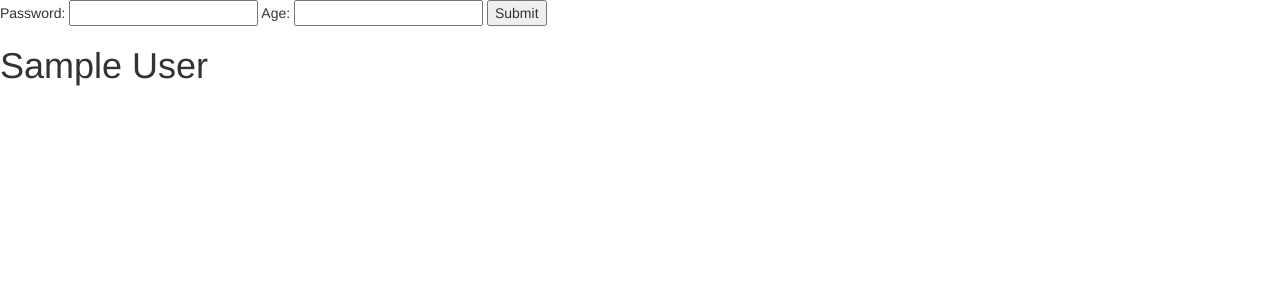
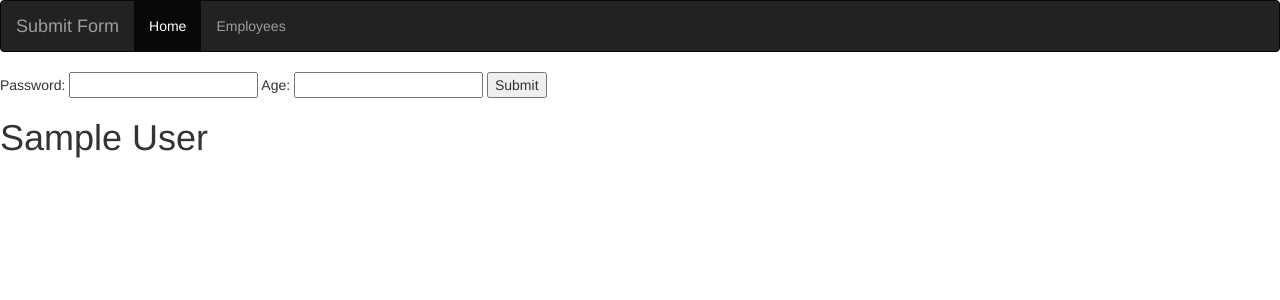
Before and after one commit to courtneyfay/flask-sample-project, a Flask app: page / in a window 1280 px wide. Shown: the top 300 px of the page. Run offline with Flask 2, Linux system fonts and the light colour scheme; the visitor is signed in with stand-in values (Sample User, id 1); parts of the project's set-up code (start-up, migrations or seed data) failed here and were passed over; some libraries are stand-ins or nearby versions.

Commit message:
adds a navbar to the app

```diff
--- /dev/null
+++ b/templates/_navbar.html
@@ -0,0 +1,11 @@
+<nav class="navbar navbar-inverse">
+  <div class="container-fluid">
+    <div class="navbar-header">
+      <a class="navbar-brand" href="#">Submit Form</a>
+    </div>
+    <ul class="nav navbar-nav">
+      <li class="active"><a href="/">Home</a></li>
+      <li><a href="/employees">Employees</a></li>
+    </ul>
+  </div>
+</nav>
--- a/templates/common.html
+++ b/templates/common.html
@@ -1,8 +1,14 @@
 {% extends 'bootstrap/base.html' %}
+
 {% block title %}
-    My project
+    Submit Form
 {% endblock %}
+
+{% block navbar %}
+    {% include '_navbar.html' %}
+{% endblock %}
+
 {% block content %}
-    {% block body %}
+    {% block sub_content %}
     {% endblock %}
 {% endblock %}
--- a/templates/employees.html
+++ b/templates/employees.html
@@ -1,5 +1,5 @@
 {% extends 'common.html' %}
-{% block body %}
+{% block sub_content %}
 <table border = 1>
     {% for employee in employees %}
     <tr>
--- a/templates/index.html
+++ b/templates/index.html
@@ -22,7 +22,7 @@
 {#{% endblock %}#}
 
 {% extends 'common.html' %}
-{% block body %}
+{% block sub_content %}
 <form method="POST">
     Password: <input type="password" name="name" />
     Age: <input type="text" name="age" />
```
